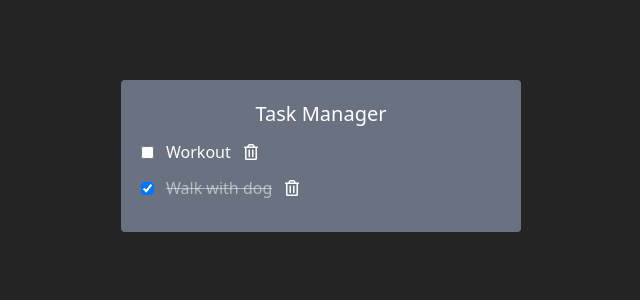
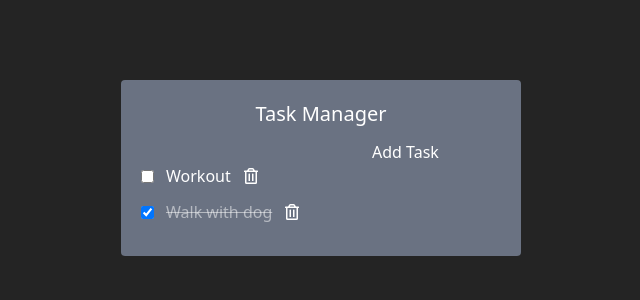
Before and after one commit to Vladimir-Bukhanov/Task-manager, a React (Vite) app: page / in a window 1280 px wide. Shown: the top 300 px of the page, without its empty margins (319-959 px from the left). Built offline with nearby package versions, Linux system fonts and the light colour scheme.

Commit message:
feat: add TaskForm component

```diff
--- a/src/App.tsx
+++ b/src/App.tsx
@@ -1,6 +1,7 @@
 import { useState } from 'react'
 import TaskList from './components/TaskList'
 import type { ITask } from './types/task'
+import TaskForm from './components/TaskForm'
 
 const initialTasks: ITask[] = [
   {
@@ -31,16 +32,29 @@ export default function App() {
     )))
   }
 
+  const addTask = (title: string) => {
+
+    const newTask: ITask = {
+      id: Date.now(),
+      completed: false,
+      title
+    }
+
+    setTasks(prev => [...prev, newTask])
+  }
+
   return (
     <div className='w-100 bg-gray-500 rounded p-5 mt-20 mx-auto'>
       <h1 className='text-center mb-3 text-xl'>
         Task Manager
       </h1>
+      <TaskForm
+        addTask={addTask}
+      />
       <TaskList
         tasks={tasks}
         onDelete={onDelete}
         toggleChange={toggleCompleted}
-
       />
     </div>
   )
--- /dev/null
+++ b/src/components/TaskForm.tsx
@@ -0,0 +1,49 @@
+import { useState, type ChangeEvent, type FormEvent } from 'react'
+
+interface ITaskForm {
+	addTask: (title: string) => void
+}
+
+export default function TaskForm({addTask}: ITaskForm) {
+
+		const [title, setTitle] = useState<string>('')
+		const [error, setError] = useState<string>('')
+
+
+		const handleChange = (e: ChangeEvent<HTMLInputElement>) => {
+			setError('')
+			setTitle(e.target.value)
+		}
+
+		const handleSubmit = (e: FormEvent) => {
+			e.preventDefault()
+
+			if (title.trim() === "") {
+				setError("You can't add an empty task")
+				return
+			}
+
+			setError('')
+			addTask(title)
+
+		}
+
+
+	return (
+		<form
+			onSubmit={handleSubmit}
+		>
+			<input
+				type="text"
+				value={title}
+				onChange={handleChange}
+			/>
+			<button
+				type="submit"
+			>
+				Add Task
+			</button>
+			{error && <p>{error}</p>}
+		</form>
+	)
+}
```
